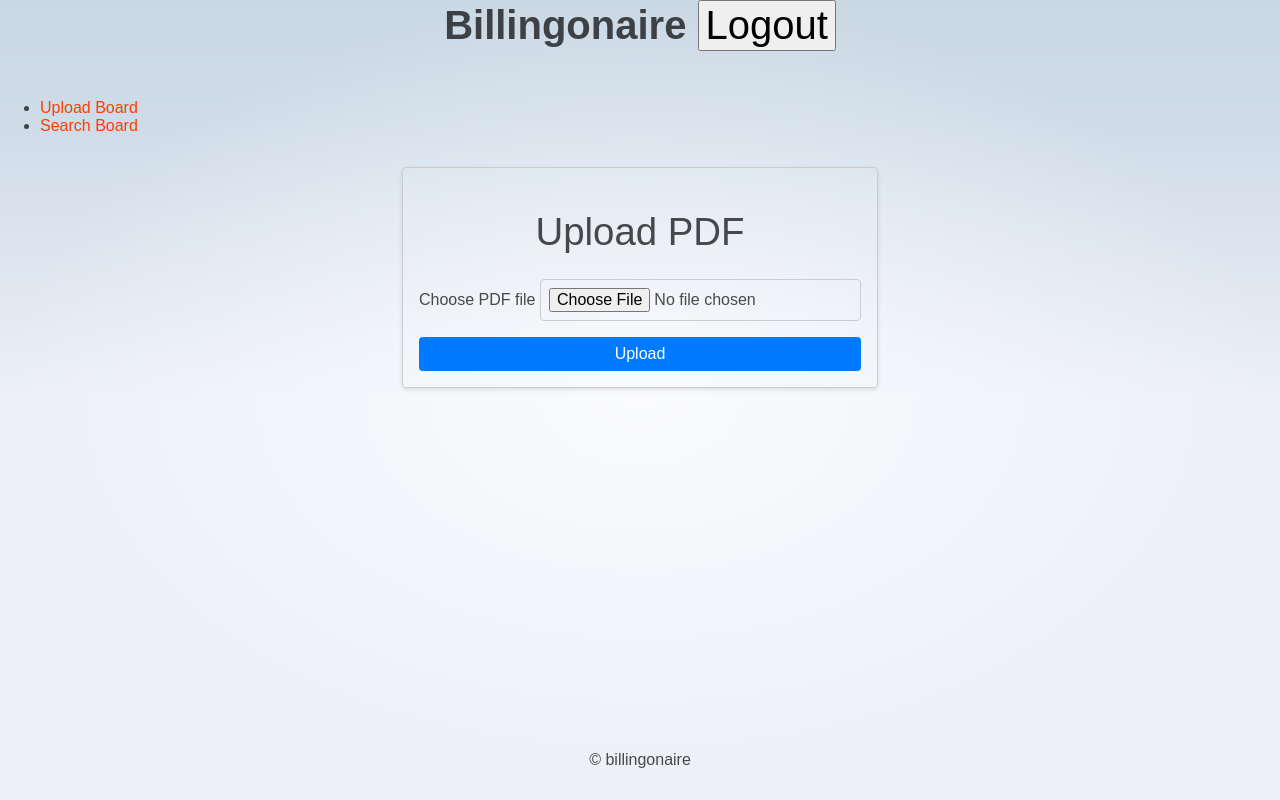
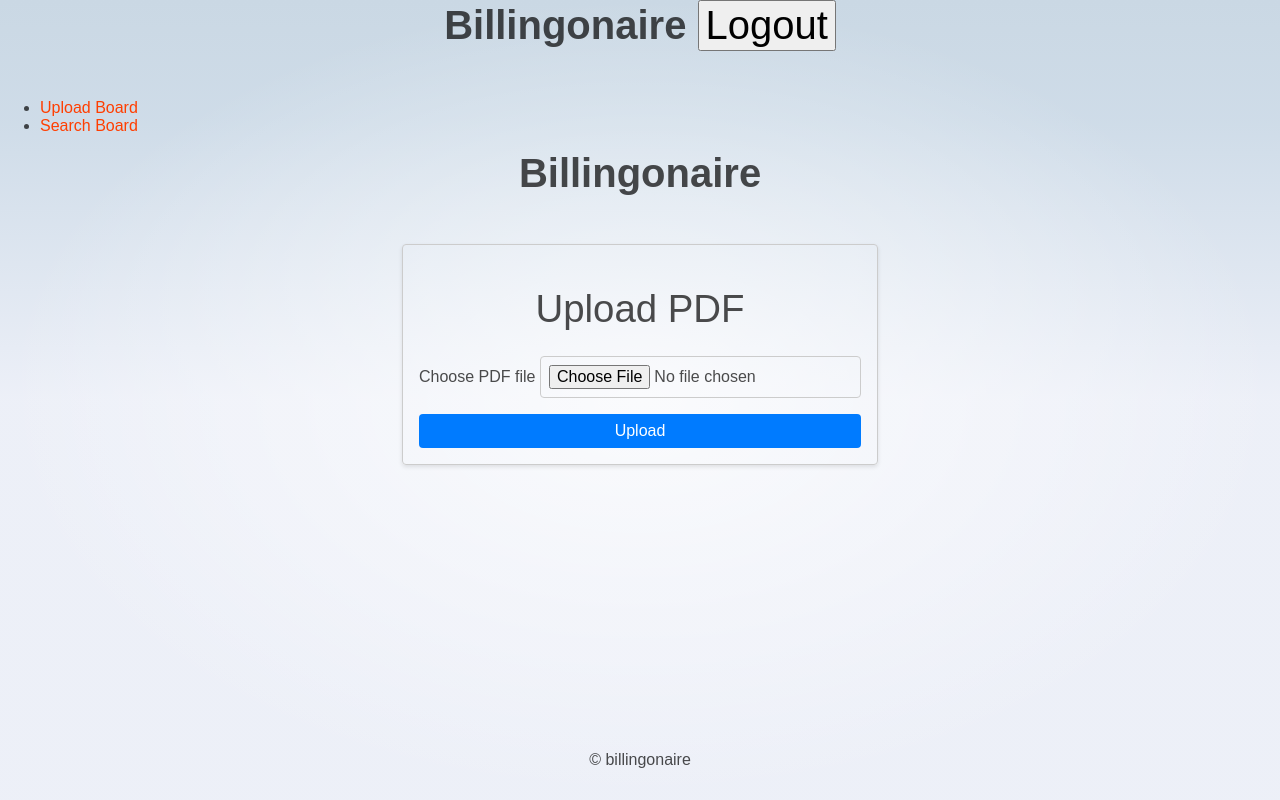
Before and after one commit to deshpandemak/billingonaire, a SvelteKit app in the folder billingonaire-ui/: page /upload in a window 1280 px wide. Built offline with nearby package versions, Linux system fonts and the light colour scheme; no server answers; sample sign-in values are in the browser's storage.

Commit message:
made changes to login screen

```diff
--- a/billingonaire-ui/src/routes/+layout.svelte
+++ b/billingonaire-ui/src/routes/+layout.svelte
@@ -35,6 +35,8 @@
 			<li><a href="/table">Search Board</a></li>
 		</ul>
 	</nav>
+
+	<header class="header">Billingonaire</header>
 
 	<main>
 		<slot />
```
Also changed, not shown: 1 other file (tests, documents, lock files or other folders).
